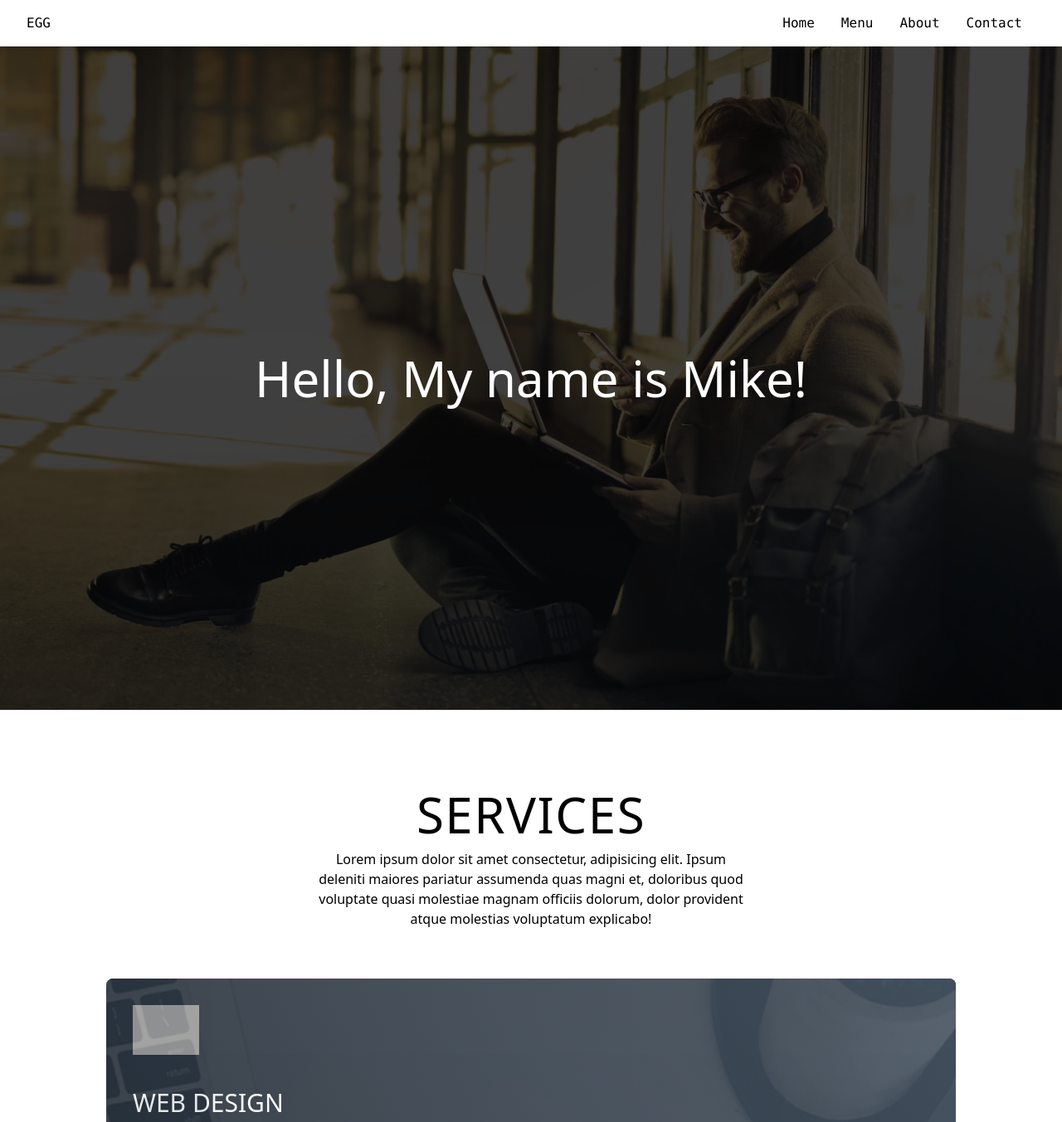
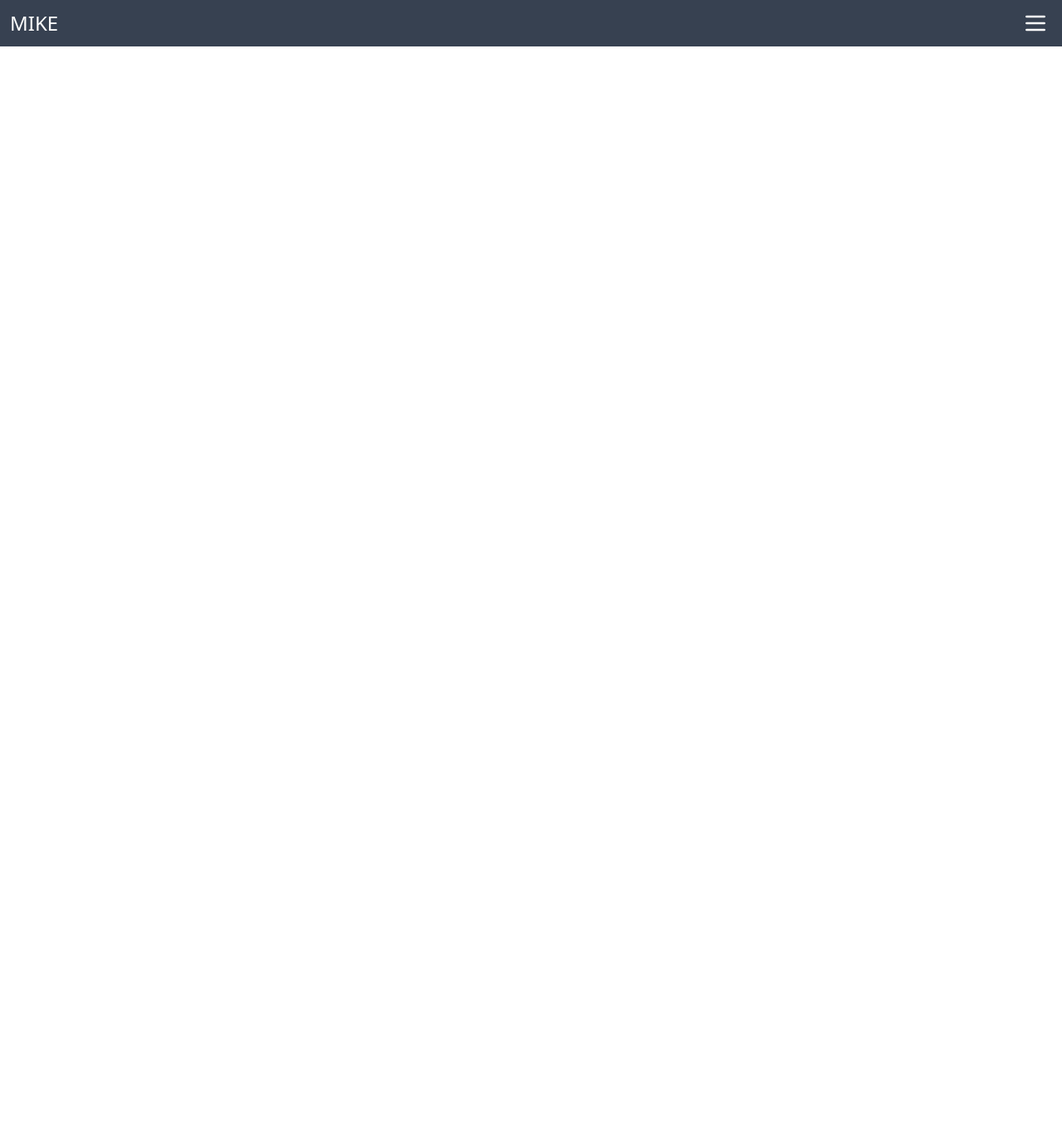
Before and after one commit to migarciaduran/css-react-demo, a React (Create React App) app: page / in a window 1280 px wide. Shown: the top 1353 px of the page at 83% size. After the commit the page ends 800 px from the top, so only its background shows below. Built offline with nearby package versions, Linux system fonts and the light colour scheme; grey boxes are pictures that could not be loaded.

Commit message:
Initial Commit

```diff
--- a/src/components/App.tsx
+++ b/src/components/App.tsx
@@ -15,8 +15,8 @@ function App() {
       <Navigation />
       <Switch>
         <Route path="/">
-          <Home/>
-          <Body/>
+          {/* <Home/>
+          <Body/> */}
         </Route>
       </Switch>
     </Router>
--- /dev/null
+++ b/src/components/Body.scss
@@ -0,0 +1,3 @@
+.tracking-widest-2{
+    letter-spacing: 0.15em;
+}
--- a/src/components/Body.tsx
+++ b/src/components/Body.tsx
@@ -1,12 +1,13 @@
 import React from 'react'
 import Card from './Card'
+import './Body.scss'
 
 function Body() {
   return (
     <section>
       <div className="flex flex-col text-center max-w-7xl mx-auto py-24">
-        <div className="mx-auto max-w-lg">
-          <h1 className="text-6xl mb-3 uppercase text-center tracking-wide">Serv<span>i</span>ces</h1>
+        <div className="mx-auto max-w-lg px-8">
+          <h1 className="text-6xl mb-3 uppercase text-center tracking-widest">Serv<span>i</span>ces</h1>
           <p>Lorem ipsum dolor sit amet consectetur, adipisicing elit. Ipsum deleniti maiores pariatur assumenda quas magni et, doloribus quod voluptate quasi molestiae magnam officiis dolorum, dolor provident atque molestias voluptatum explicabo!</p>
         </div>
         <div className="flex items-center justify-center flex-wrap mt-12">
--- a/src/components/Navigation.tsx
+++ b/src/components/Navigation.tsx
@@ -1,24 +1,17 @@
 // https://github.com/briancodex/tailwindcss-react-v1
 
-import React, { useState } from 'react';
-import { Link } from 'react-router-dom';
+import React from 'react';
 
 const Navbar = () => {
-  const [isOpen, setIsOpen] = useState(false);
-
-  const toggle = () => {
-    setIsOpen(!isOpen);
-  };
-
   return (
-    <nav
-      className='flex justify-between items-center h-14 bg-white text-black shadow-sm font-mono'
-      role='navigation'
-    >
-      <Link to='/' className='pl-8'>
-        EGG
-      </Link>
-      <div className='px-4 cursor-pointer md:hidden' onClick={toggle}>
+    <nav className="fixed left-0 top-0 w-screen h-auto block">
+      <div className="flex items-center justify-center bg-gray-700 w-full min-h-0">
+        <div className="flex items-center justify-between w-full h-full py-0 px-3 my-2">
+          <div>
+            <a href="#hero"><h1 className="uppercase text-2xl text-white">Mike</h1></a>
+          </div>
+          <div>
+            <div className="relative text-white w-full h-full flex justify-center items-center z-20 p-1 cursor-pointer hover:text-red-600">
               <svg
                 className='w-8 h-8'
                 fill='none'
@@ -34,19 +27,16 @@ const Navbar = () => {
                 />
               </svg>
             </div>
-      <div className='pr-8 md:block hidden'>
-        <Link to='/' className='p-4'>
-          Home
-        </Link>
-        <Link to='/menu' className='p-4'>
-          Menu
-        </Link>
-        <Link to='/about' className='p-4'>
-          About
-        </Link>
-        <Link to='/contact' className='p-4'>
-          Contact
-        </Link>
+
+            <ul className="flex flex-col justify-center items-center bg-gray-800 text-white absolute left-full top-0 w-screen h-screen">
+              <li><a href="#hero" data-after="Home" className="text-white font-medium text-4xl tracking-widest block p-5 hover:text-red-600">Home</a></li>
+              <li><a href="#services" data-after="Service" className="text-white font-medium text-4xl tracking-widest block p-5 hover:text-red-600">Services</a></li>
+              <li><a href="#projects" data-after="Projects" className="text-white font-medium text-4xl tracking-widest block p-5 hover:text-red-600">Projects</a></li>
+              <li><a href="#about" data-after="About" className="text-white font-medium text-4xl tracking-widest block p-5 hover:text-red-600">About</a></li>
+              <li><a href="#contact" data-after="Contact" className="text-white font-medium text-4xl tracking-widest block p-5 hover:text-red-600">Contact</a></li>
+            </ul>
+          </div>
+        </div>
       </div>
     </nav>
   );
```
Lines whose indentation alone changed are shown as unchanged.
